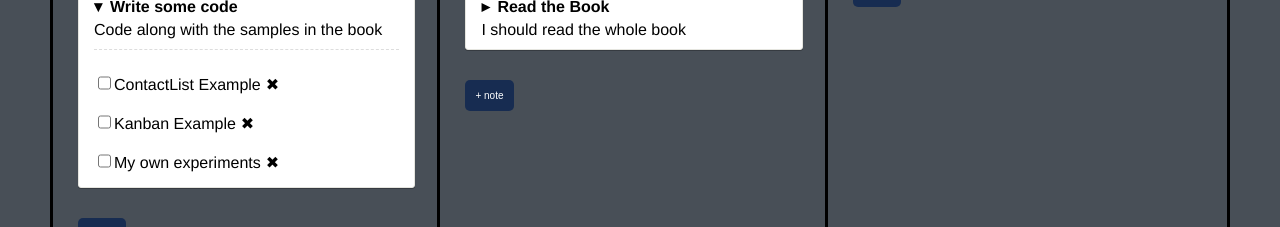
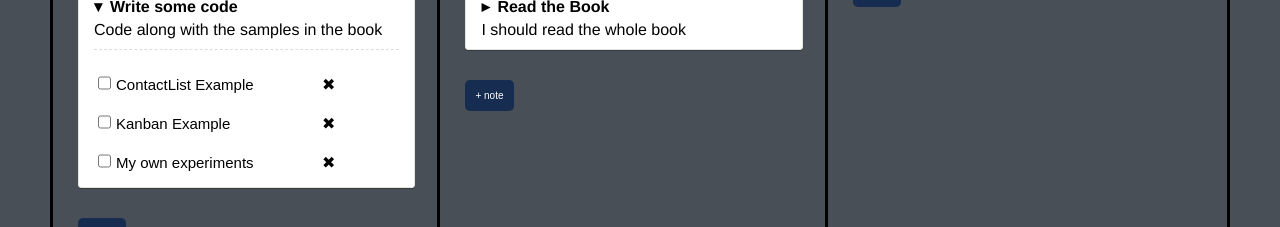
Before and after one commit to estelleqiu/todo-track, a React app: page / in a window 1280 px wide. Both pictures are taken after a click on the element "Write some code". Shown: the part 175-402 px from the top of the page. Built offline with nearby package versions, Linux system fonts and the light colour scheme.

Commit message:
toggle task

```diff
--- a/app/AddCardBoard.js
+++ b/app/AddCardBoard.js
@@ -49,8 +49,8 @@ class AddCardBoard extends Component{
     }
 
     handleAddCard(){
+        this.props.addCardBoradDisplay()
         this.props.callBackfunc.addCardAndTask(this.state)
-        this.props.addCardBoradDisplay()
     }
 
     render(){
--- a/app/Card.js
+++ b/app/Card.js
@@ -13,7 +13,9 @@ class Card extends Component {
     render(){
         let tasks;
         if (this.state.cardShow){
-             tasks = (<Task tasks = {this.props.tasks}/>)
+             tasks = (<Task tasks = {this.props.tasks}
+                            callBackfunc = {this.props.callBackfunc}
+                            cardId = {this.props.cardId}/>)
         };
         return(
             <div className = "card">
--- a/app/KanbanBoard.js
+++ b/app/KanbanBoard.js
@@ -16,30 +16,30 @@ class KanbanBoard extends Component{
         let nextState = update(this.state.cardList, {
             $push: [cardItem]
         })
-        this.setState({cardList: nextState})
-
-        localStorage.setItem("todo-things", JSON.stringify(this.state.cardList))
+        this.setState({cardList: nextState}, ()=> {
+            localStorage.setItem("todo-things", JSON.stringify(this.state.cardList))
+        })
     }
 
-    toggleCardAndTask(cardId, taskId, taskIndex){
+    toggleCardAndTask(cardId, taskIndex, taskName){
         let cardIndex = this.props.cardList.findIndex((card) => card.id == cardId );
         let prevState = this.state;
 
-        let newDoneValue;
-        let nextState = update(this.state.cards, {
+        let nextState = update(this.state.cardList, {
             [cardIndex]: {
-               tasks: {
-                   [taskIndex]:{
-                       done: { $apply: (done) => {
-                           newDoneValue = !done
-                           return newDoneValue
-                       }}
-                   }
-               }
+                tasks: {
+                    [taskIndex]: {
+                        name: {
+                            $set: taskName
+                        }
+                    }
+                }
             }
         })
 
-        this.setState({cardList: nextState});
+        this.setState({cardList: nextState},()=> {
+            localStorage.setItem("todo-things", JSON.stringify(this.state.cardList))
+        });
     }
 
     deleteCardAndTask(){
--- a/app/List.js
+++ b/app/List.js
@@ -21,7 +21,8 @@ class List extends Component{
                          cardId = {card.id}
                          title = {card.title}
                          description = {card.description}
-                         tasks = {card.tasks}/>
+                         tasks = {card.tasks}
+                         callBackfunc = {this.props.callBackfunc}/>
         });
 
         let addCardItem;
--- a/app/Task.js
+++ b/app/Task.js
@@ -11,13 +11,18 @@ class Task extends Component{
         this.setState({tasks: items});
     };
 
+    handleInputChange(taskIndex, e){
+        const taskName = e.target.value;
+        this.props.callBackfunc.toggleCardAndTask(this.props.cardId ,taskIndex, taskName)
+    }
+
     render(){
         let task  = (
-            this.state.tasks.map((task) => {
+            this.state.tasks.map((task, taskIndex) => {
                 return (
                     <li key= {task.id} id = {task.id}>
                         <input type="checkbox"/>
-                        {task.name}
+                        <input ref= "taskName" className="taskName" onChange = {this.handleInputChange.bind(this,taskIndex)}  defaultValue = {task.name}/>
                         <a href="#" className="checklist__task--remove" onClick={
                             this.handleRemove.bind(this, task)}/>
                     </li>
--- a/public/styles.css
+++ b/public/styles.css
@@ -115,6 +115,16 @@
     margin-top: 10px;
   }
 
+  .checklist__task .taskName {
+    border-radius: 5px;
+    border: none;
+    font-size: 15px;
+    min-height: 20px;
+  }
+
+  .checklist__task .taskName:focus {
+    border: 1px solid #000;
+  }
   .checklist__task li input{
     height: 14px;
   }
```
